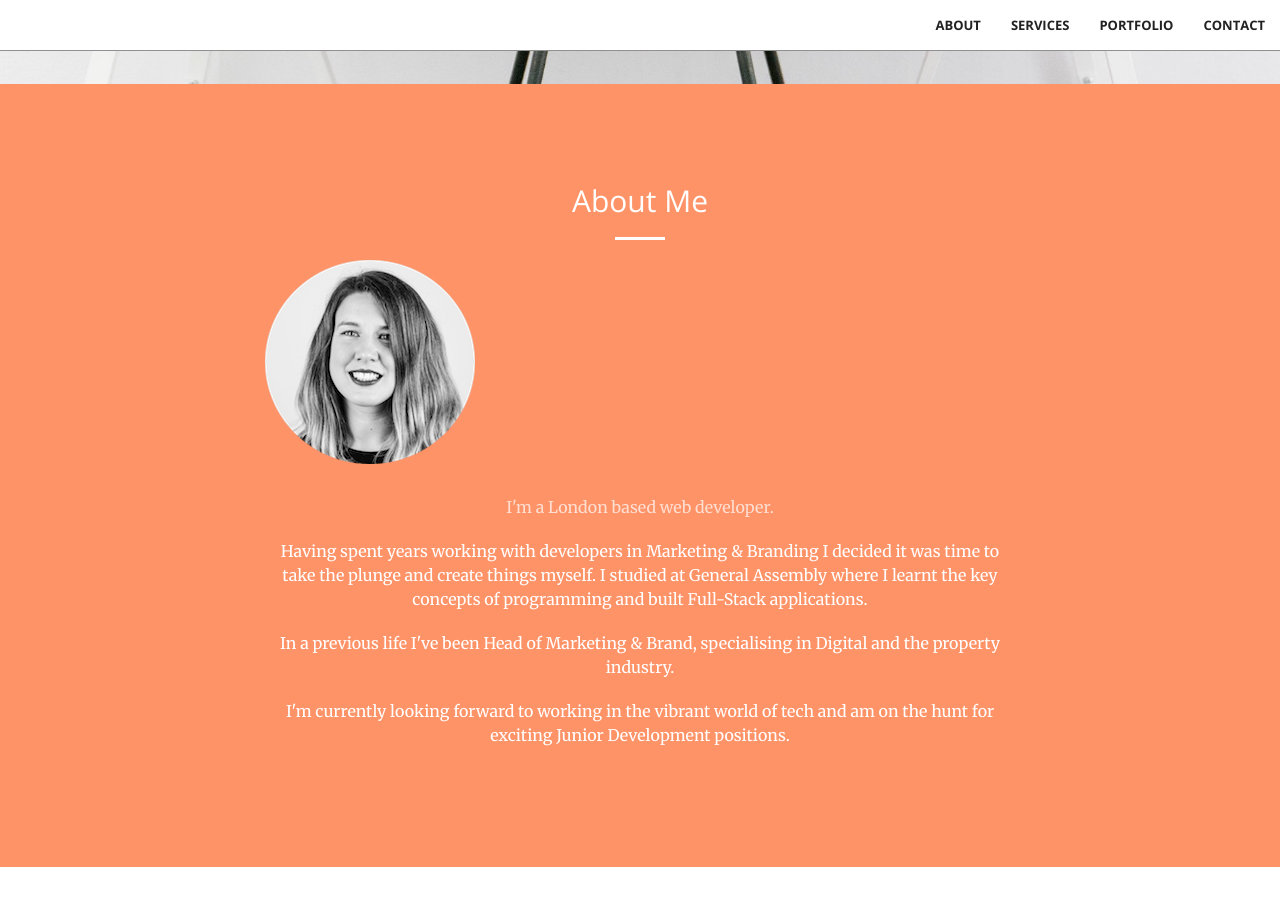
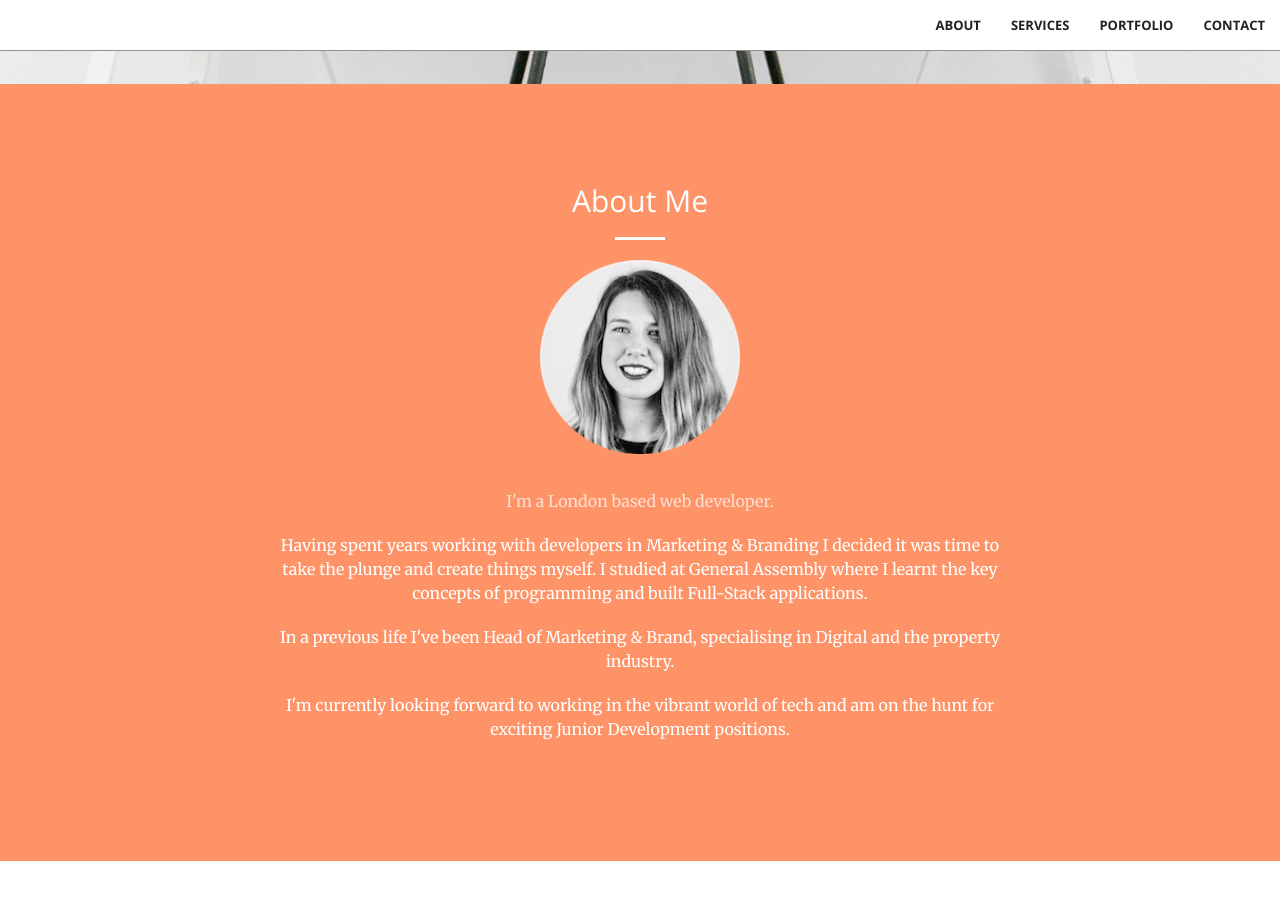
Before and after one commit to FinnCavanagh/finncavanagh.github.io, a Jekyll site: the page built from index.html, in a window 1280 px wide and 900 px high, scrolled down 816 px. Built offline with Jekyll 4.4.1, drawn with Linux system fonts in a browser that asks for light colours.

Commit message:
custom css

```diff
--- a/_includes/call-to-action.html
+++ b/_includes/call-to-action.html
@@ -4,9 +4,9 @@
             <div class="col-lg-8 col-lg-offset-2 text-center">
                 <h2 class="section-heading">About Me</h2>
                 <hr class="light">
-                    <div class="meProfile">
-                       <img src='../img/meProfile.png'>
-                     </div>
+
+                    <img class="meProfile" src='../img/meProfile.png'>
+
                 <p class="text-faded">I'm a London based web developer.</p>
                 <p> Having spent years working with developers in Marketing & Branding I decided it was time to take the plunge and create things myself. I studied at General Assembly where I learnt the key concepts of programming and built Full-Stack applications.</p>
                 <p> In a previous life I've been Head of Marketing & Brand, specialising in Digital and the property industry.</p>
--- a/style.css
+++ /dev/null
@@ -1,3 +0,0 @@
----
-layout: style
----
```
Also changed, not shown: _layouts/style.css (deleted, +0 -7 lines), 1 other file.
